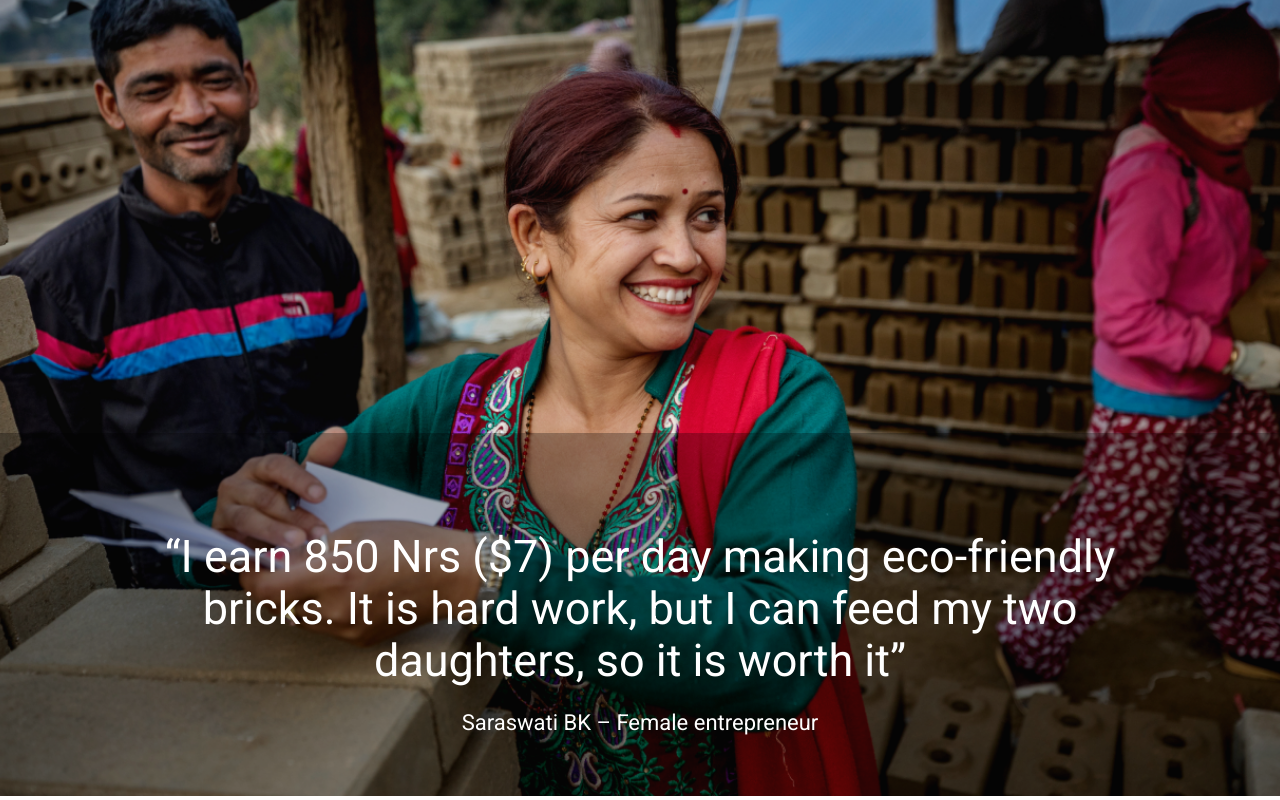
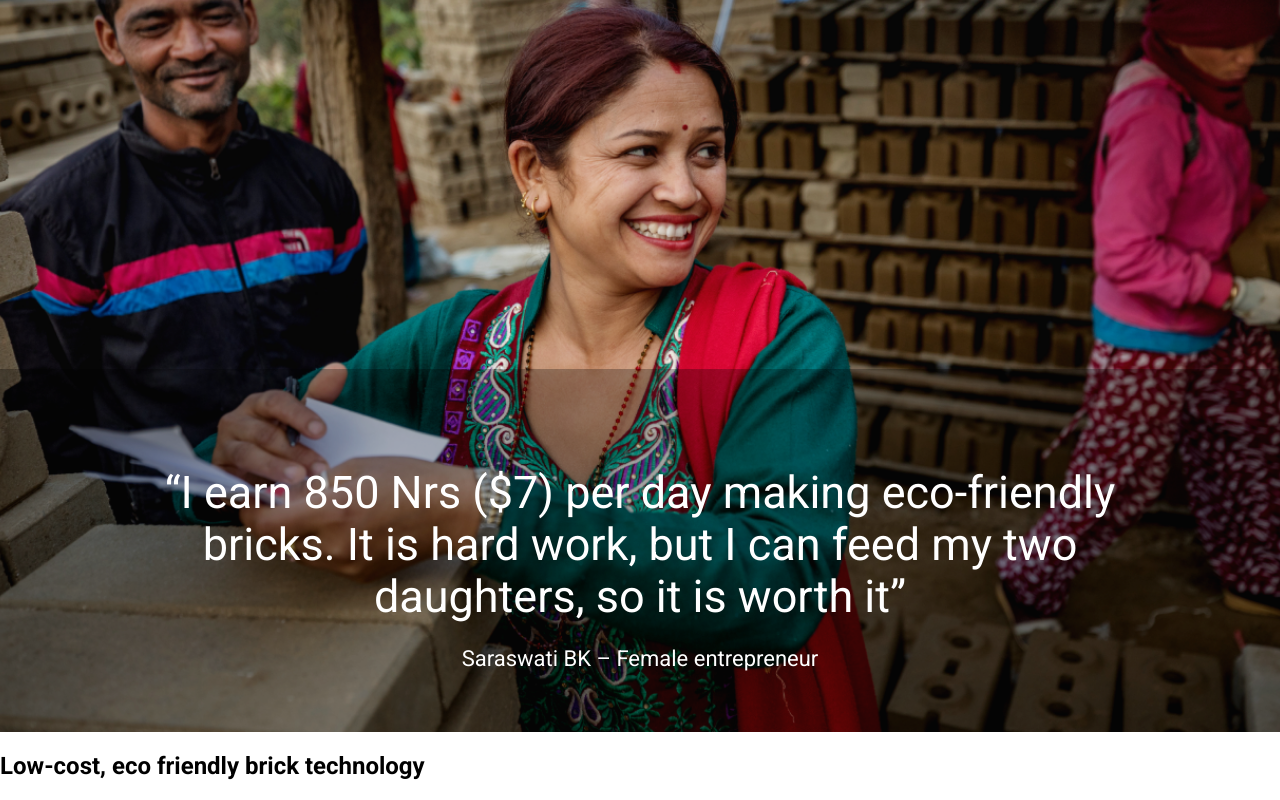
Before and after one commit to ivakamila/BuildUpNepal, a React (Create React App) app: page / in a window 1280 px wide. Shown: the part 1431-2231 px from the top of the page. Built offline with nearby package versions, Linux system fonts and the light colour scheme.

Commit message:
fixed entrepreneur img margin

```diff
--- a/src/App.js
+++ b/src/App.js
@@ -1,4 +1,5 @@
 import "./App.scss";
+import BrickTechnology from "./components/BrickTechnology/BrickTechnology";
 import EntrepreneurImg from "./components/EntrepreneurImg/EntrepreneurImg";
 import HeroSection from "./components/HeroSection/HeroSection";
 import KeyPartners from "./components/KeyPartners/KeyPartners";
@@ -9,6 +10,7 @@ function App() {
       <HeroSection />
       <KeyPartners />
       <EntrepreneurImg />
+      <BrickTechnology />
     </div>
   );
 }
--- /dev/null
+++ b/src/components/BrickTechnology/BrickTechnology.js
@@ -0,0 +1,11 @@
+import React from "react";
+
+const BrickTechnology = () => {
+  return (
+    <div className="technology">
+      <h2>Low-cost, eco friendly brick technology</h2>
+    </div>
+  );
+};
+
+export default BrickTechnology;
--- a/src/components/KeyPartners/KeyPartners.scss
+++ b/src/components/KeyPartners/KeyPartners.scss
@@ -2,7 +2,7 @@
 
 .partners {
     width: 100vw;
-    margin: 10em auto;
+    margin: 10em auto 0;
     text-align: center;
 
     @media all and (max-width: 1024px) and (max-height: 840px) and (orientation:landscape) {
```
Also changed, not shown: src/components/BrickTechnology/BrickTechnology.scss (added).
